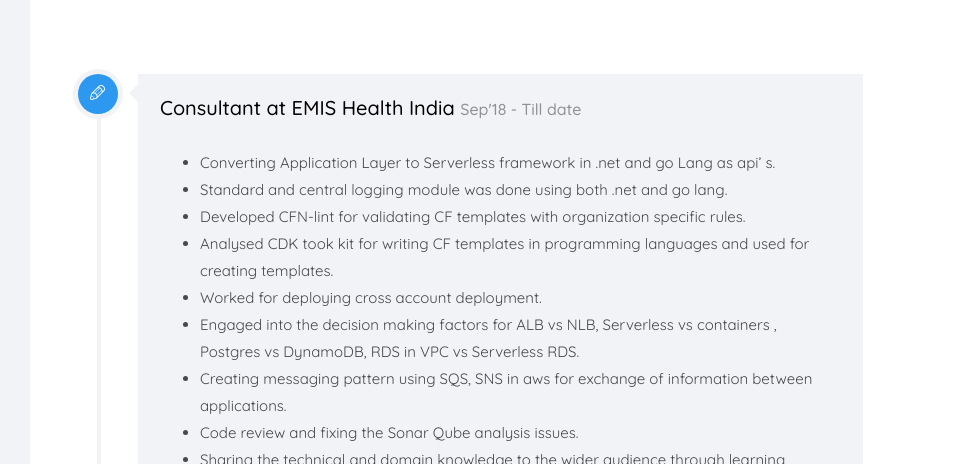
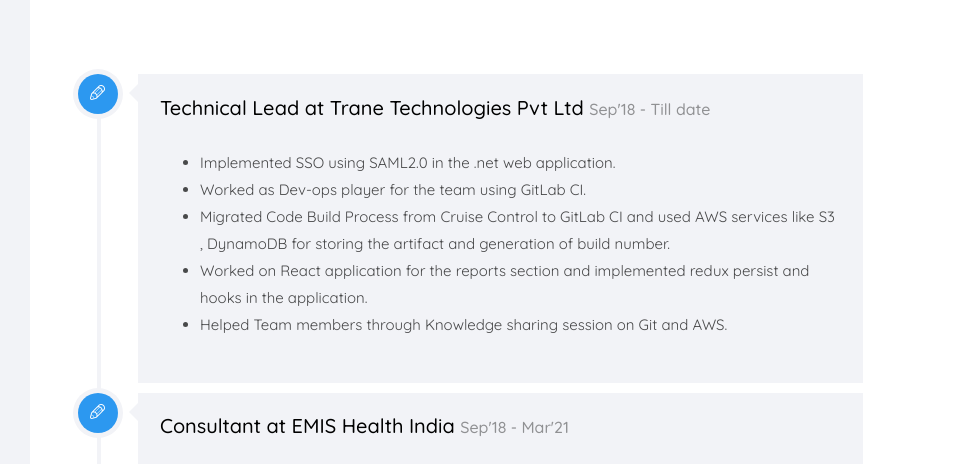
Before and after one commit to karthickcse05/karthickcse05.github.io, a plain HTML site: page index.html in a window 1280 px wide. Both pictures are taken after a click on the link "EXPERIENCE". Shown: the part 4661-5125 px from the top of the page, 325-1280 px from the left. Drawn offline with nearby package versions, Linux system fonts and the light colour scheme; files whose address does not match are found by name; a web font is replaced by a local one.

Commit message:
Updated profile

```diff
--- a/index.html
+++ b/index.html
@@ -157,7 +157,7 @@
 											<div class="slider-text-inner">
 												<div class="desc">
 													<h1>I'm a Full Stack<br>Developer</h1>
-													<h2>Highly motivated individual with 8+ years of experience in
+													<h2>Highly motivated individual with 10+ years of experience in
 														Development and a certified AWS Solutions Architect looking for
 														a challenging role to utilize my technical and management
 														skills.</h2>
@@ -372,7 +372,7 @@
 						<div class="row">
 							<div class="col-md-12 animate-box" data-animate-effect="fadeInLeft">
 								<p>
-									8+ Years of Experience in .Net applications with AWS and Go Lang. </br></br>
+									10+ Years of Experience in .Net applications with AWS, Devops, React and Go Lang. </br></br>
 									Quick learner and excellent team player. Ability to meet tight deadlines and work
 									under pressure.</br></br>
 									Experience in AGILE - SCRUM methodology.</br></br>
@@ -473,8 +473,36 @@
 											</div>
 
 											<div class="timeline-label">
+												<h2><a href="https://www.emishealth.com/" target="_blank">Technical Lead at
+													Trane Technologies Pvt Ltd </a> <span> Sep'18 - Till date</span></h2>
+												<p>
+													<ul>
+														<li>Implemented SSO using SAML2.0 in the .net web application.</li>
+														<li>Worked as Dev-ops player for the team using GitLab CI.</li>
+														<li>Migrated Code Build Process from Cruise Control to GitLab CI
+															and used AWS services like S3 , DynamoDB for storing the
+															artifact and generation of build number.</li>
+														<li>Worked on React application for the reports section and
+															implemented redux persist and hooks in the application.
+															</li>
+														<li>Helped Team members through Knowledge sharing session on
+															Git and AWS.</li>
+													</ul>
+												</p>
+											</div>
+										</div>
+									</article>
+
+									<article class="timeline-entry animate-box" data-animate-effect="fadeInLeft">
+										<div class="timeline-entry-inner">
+
+											<div class="timeline-icon color-1">
+												<i class="icon-pen2"></i>
+											</div>
+
+											<div class="timeline-label">
 												<h2><a href="https://www.emishealth.com/" target="_blank">Consultant at
-														EMIS Health India </a> <span> Sep'18 - Till date</span></h2>
+														EMIS Health India </a> <span> Sep'18 - Mar'21</span></h2>
 												<p>
 													<ul>
 														<li>Converting Application Layer to Serverless framework in .net
```
Also changed, not shown: 1 other file.
